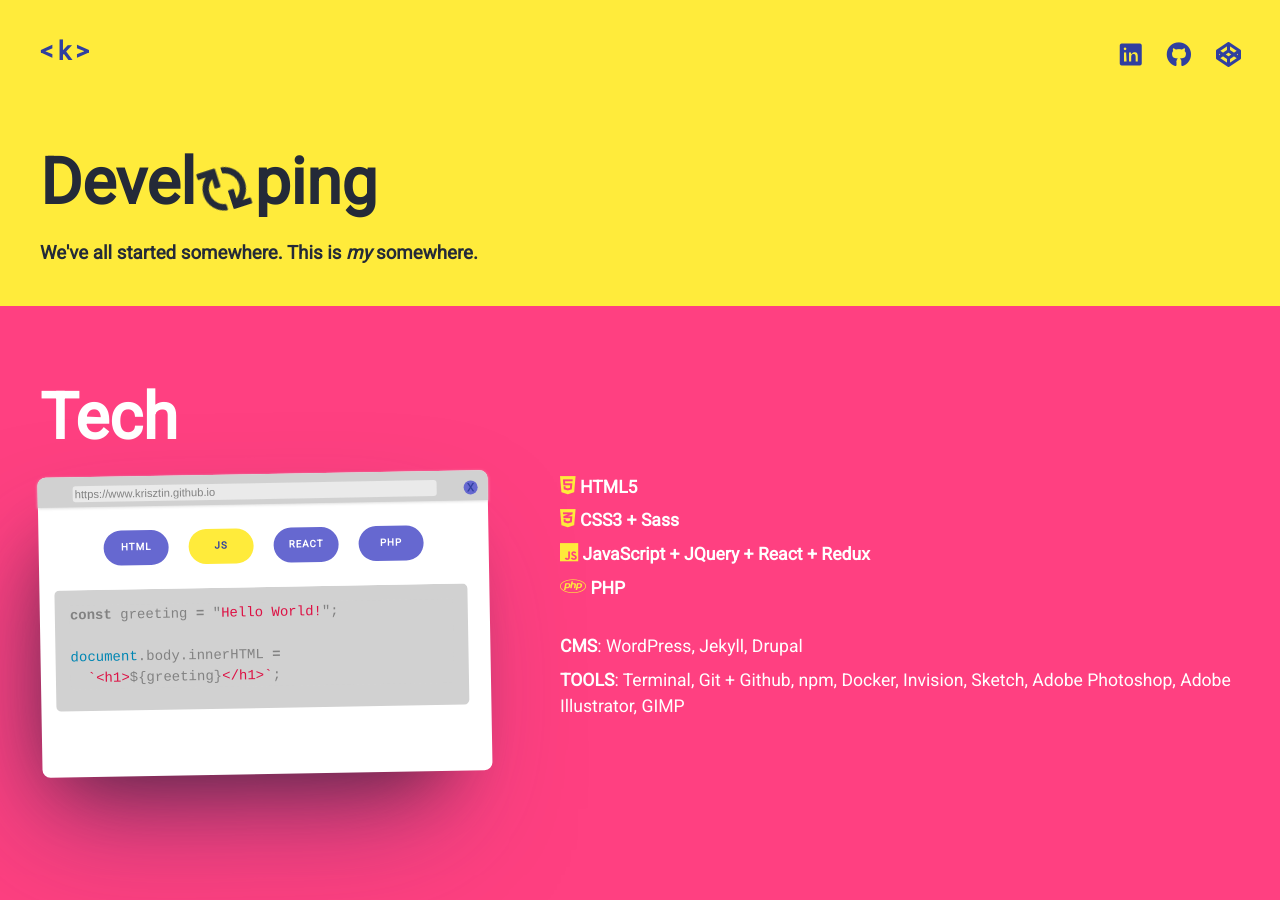
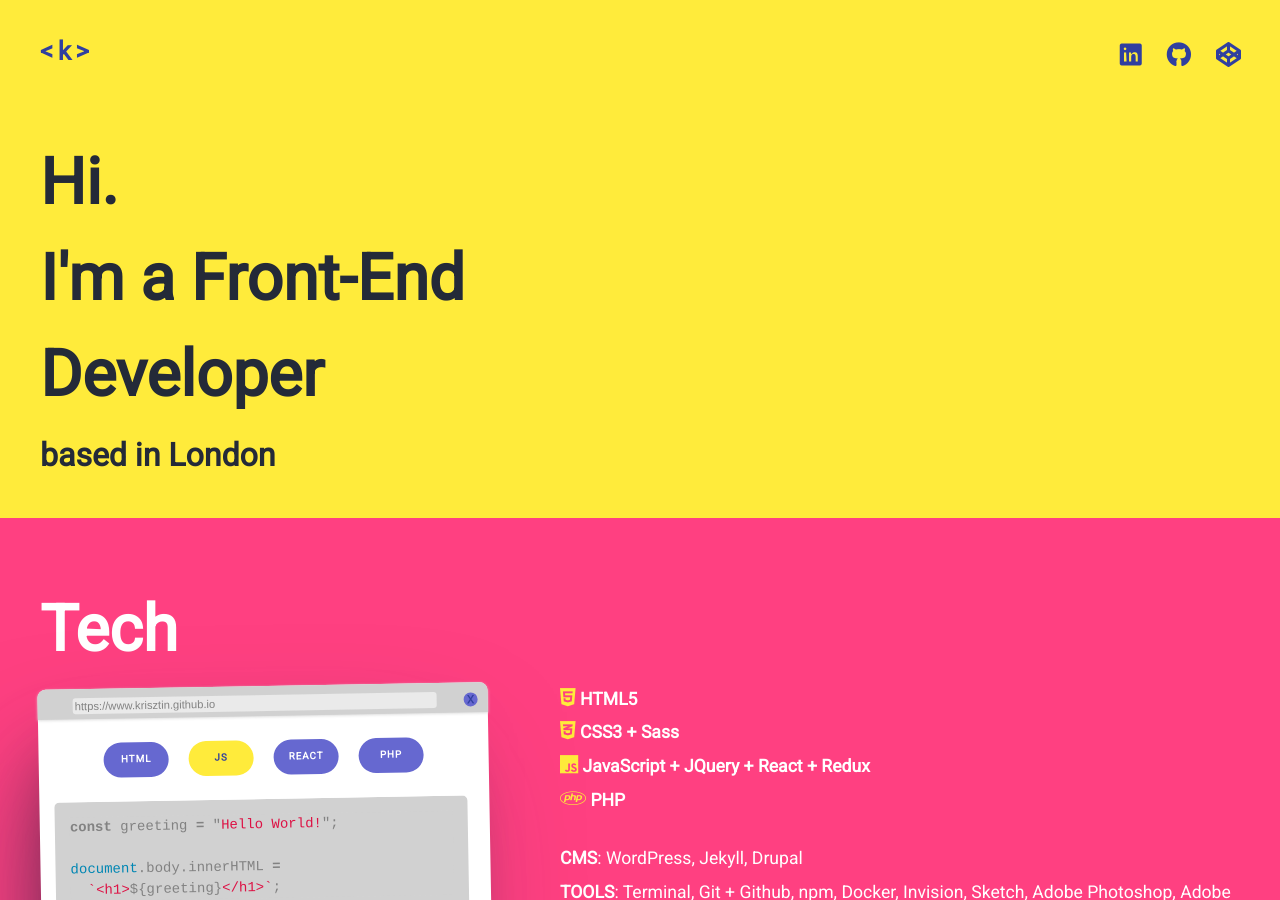
Before and after one commit to krisztin/krisztin.github.io, a Jekyll site: the page built from index.md, in a window 1280 px wide and 900 px high. Built offline with Jekyll 4.4.1, drawn with Linux system fonts in a browser that asks for light colours; nearby versions of some CDN libraries.

Commit message:
new tagline

```diff
--- a/_includes/header.html
+++ b/_includes/header.html
@@ -18,11 +18,9 @@
       </nav>
     </div>
     {% if page.layout == 'home' %}
-      <div class="pad-tb-2">
-        <h1 class="text-jumbo">Devel<i class="fas fa-sync fa-spin"></i>ping</h1>
-        <h3>
-          We've all started somewhere. This is <em>my</em> somewhere.
-        </h3>
+      <div class="pad-tb-2 wrapper-skinny">
+        <h1 class="text-jumbo">Hi.<br>I'm a Front-End Developer</h1>
+        <h1>based in London</h1>
       </div>
     {%- endif -%}
   </div>
```
